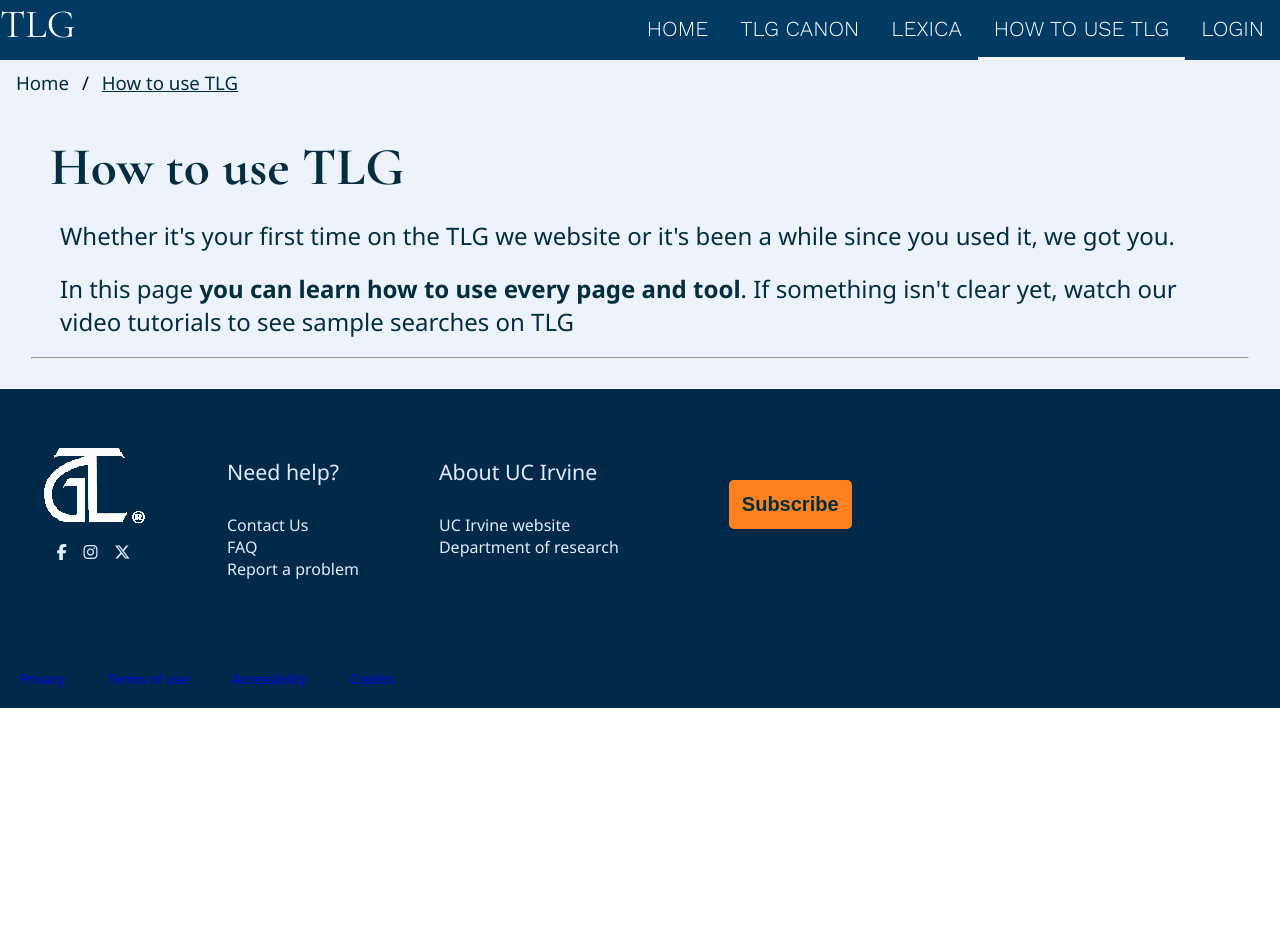
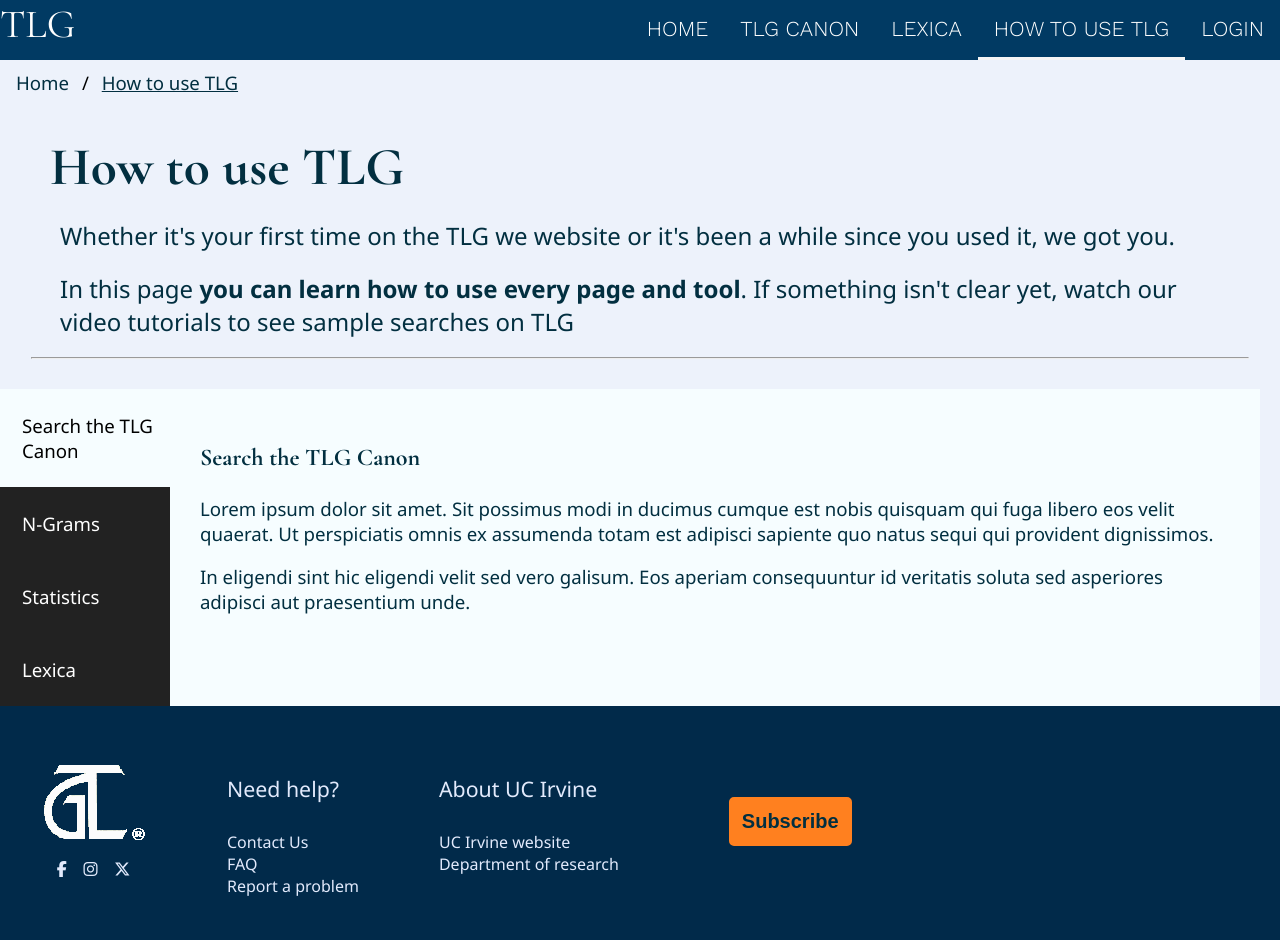
Before and after one commit to elemocc/TLG-alternativo, a plain HTML site: page how_to_use_TLG.html in a window 1280 px wide. Shown: the top 940 px of the page. Before the commit the page ends 800 px from the top, so only its background shows below. Drawn offline with nearby package versions, Linux system fonts and the light colour scheme.

Commit message:
modifiche 15/09

```diff
--- a/css/style.css
+++ b/css/style.css
@@ -200,7 +200,7 @@ ul.breadcrumbs li a.active {
 	justify-content: space-evenly;
 	align-items: center;
 	padding: 30px 0;
-	background-color: #sf; /*il colore chiaro dello sfondo di ovunque*/
+	background-color: #EDF2FB; /*il colore chiaro dello sfondo di ovunque*/
 }
 
 .box {
@@ -756,48 +756,49 @@ hr {
 	width: 98%;
 }
 /*styling delle tabs nella pagina how to use tlg*/
-.help_tabs {
+
+.tabs-container {
 	display: flex;
+	/*box-shadow: 0 4px 40px -8px rgba(0, 0, 0, 0.2);*/
+	background-color: #EDF2FB;
 }
 
-.help_tabs .tab {
-  /*float: left;*/
-  border: 1px solid #ccc;
-  background-color: #f1f1f1;
-  width: 30%;
-  height: 300px;
+.tabs-container .tabs {
+	display: flex;
+	flex-direction: column;
+	width: 25%;
+	height: fit-content;
 }
 
-/* Style the buttons that are used to open the tab content */
-.help_tabs .tab button {
-  display: block;
-  background-color: inherit;
-  color: black;
-  padding: 22px 16px;
-  width: 100%;
-  border: none;
-  outline: none;
-  text-align: left;
-  cursor: pointer;
-  transition: 0.3s;
+.tabs-container .tab {
+	padding: 24px 22px;
+	background-color: #222;
+	color: white;
+	width: 100%;
+	cursor: pointer;
 }
 
-/* Change background color of buttons on hover */
-.help_tabs .tab button:hover {
-  background-color: #ddd;
+.tabs-container .tab.active {
+	background-color: #f6fdff;
+	color: black;
 }
 
-/* Create an active/current "tab button" class */
-.help_tabs .tab button.active {
-  background-color: #ccc;
+.tabs-container .content-container {
+	background-color: #f6fdff;
+	margin-right: 20px;
+}
+.tabs-container .content-container .content {
+		display: none;
+		padding: 30px;
 }
 
-/* Style the tab content */
-.help_tabs .tabcontent {
-  /*float: right;*/
-  padding: 0px 12px;
-  border: 1px solid #ccc;
-  width: 70%;
-  border-left: none;
-  height: 300px;
+.content h3 {
+	font-family: Cormorant Garamond, serif;
+	font-weight: 700;
+	font-size: 18pt;
 }
+
+
+.tabs-container .content-container .content.active {
+	display: block;
+}
--- a/how_to_use_TLG.html
+++ b/how_to_use_TLG.html
@@ -33,50 +33,61 @@
 			<p>In this page <b>you can learn how to use every page and tool</b>. If something isn't clear yet, watch our video tutorials to see sample searches on TLG</p>
 			<hr>
 		</div>
-		<!--<div class="help_tabs">
-			<div class="tab">
-				<button class="tablinks" onclick="openCity(event, 'London')">London</button>
-				<button class="tablinks" onclick="openCity(event, 'Paris')">Paris</button>
-			  	<button class="tablinks" onclick="openCity(event, 'Tokyo')">Tokyo</button>
+		<!--tabs con informazioni-->
+		<div class="tabs-container">
+			<div class="tabs">
+				<div class="tab active">Search the TLG Canon</div>
+				<div class="tab">N-Grams</div>
+				<div class="tab">Statistics</div>
+				<div class="tab">Lexica</div>
 			</div>
-
-			<div id="London" class="tabcontent">
-			  	<h3>London</h3>
-			  	<p>London is the capital city of England.</p>
-			</div>
-
-			<div id="Paris" class="tabcontent">
-			  	<h3>Paris</h3>
-			 	<p>Paris is the capital of France.</p>
-			</div>
-
-			<div id="Tokyo" class="tabcontent">
-			  	<h3>Tokyo</h3>
-			  	<p>Tokyo is the capital of Japan.</p>
+			<div class="content-container">
+				<div class="content active">
+					<h3>Search the TLG Canon</h3>
+					<p>Lorem ipsum dolor sit amet. Sit possimus modi in ducimus cumque est nobis quisquam qui fuga libero eos velit quaerat. Ut perspiciatis omnis ex assumenda totam est adipisci sapiente quo natus sequi qui provident dignissimos.</p>
+					<p>In eligendi sint hic eligendi velit sed vero galisum. Eos aperiam consequuntur id veritatis soluta sed asperiores adipisci aut praesentium unde.</p>
+				</div>
+				<div class="content">
+					<h3>N-Grams</h3>
+					<p>Lorem ipsum dolor sit amet. Sit possimus modi in ducimus cumque est nobis quisquam qui fuga libero eos velit quaerat. Ut perspiciatis omnis ex assumenda totam est adipisci sapiente quo natus sequi qui provident dignissimos.</p>
+					<p>In eligendi sint hic eligendi velit sed vero galisum. Eos aperiam consequuntur id veritatis soluta sed asperiores adipisci aut praesentium unde.</p>
+				</div>
+				<div class="content">
+					<h3>Statistics</h3>
+					<p>Lorem ipsum dolor sit amet. Sit possimus modi in ducimus cumque est nobis quisquam qui fuga libero eos velit quaerat. Ut perspiciatis omnis ex assumenda totam est adipisci sapiente quo natus sequi qui provident dignissimos.</p>
+					<p>In eligendi sint hic eligendi velit sed vero galisum. Eos aperiam consequuntur id veritatis soluta sed asperiores adipisci aut praesentium unde.</p>
+				</div>
+				<div class="content">
+					<h3>Lexica</h3>
+					<p>Lorem ipsum dolor sit amet. Sit possimus modi in ducimus cumque est nobis quisquam qui fuga libero eos velit quaerat. Ut perspiciatis omnis ex assumenda totam est adipisci sapiente quo natus sequi qui provident dignissimos.</p>
+					<p>In eligendi sint hic eligendi velit sed vero galisum. Eos aperiam consequuntur id veritatis soluta sed asperiores adipisci aut praesentium unde.</p>
+				</div>
 			</div>
 		</div>
+		<!--script per far funzionare le tabs-->
 		<script>
-			function openCity(evt, cityName) {
-			// Declare all variables
-			var i, tabcontent, tablinks;
+			const tabs = document.querySelectorAll(".tabs-container .tab");
+			const contents = document.querySelectorAll(".tabs-container .content");
 
-			// Get all elements with class="tabcontent" and hide them
-			tabcontent = document.getElementsByClassName("tabcontent");
-			for (i = 0; i < tabcontent.length; i++) {
-			tabcontent[i].style.display = "none";
-			}
+			const removeActiveClass = () => {
+				tabs.forEach((t) => {
+					t.classList.remove("active");
 
-			// Get all elements with class="tablinks" and remove the class "active"
-			tablinks = document.getElementsByClassName("tablinks");
-			for (i = 0; i < tablinks.length; i++) {
-			tablinks[i].className = tablinks[i].className.replace(" active", "");
-			}
+				});
 
-			// Show the current tab, and add an "active" class to the link that opened the tab
-			document.getElementById(cityName).style.display = "block";
-			evt.currentTarget.className += " active";
-			}
-		</script>-->
+			contents.forEach(c => {
+				c.classList.remove("active");
+				})
+			};
+
+			tabs.forEach((t, i) => {
+				t.addEventListener("click", () => {
+					removeActiveClass();
+					contents[i].classList.add("active");
+					t.classList.add("active");
+				});
+			});
+		</script>
 		<footer>
 			<div class="footer_content">
 				<div class="first_column">
```
Also changed, not shown: main.js (added).
